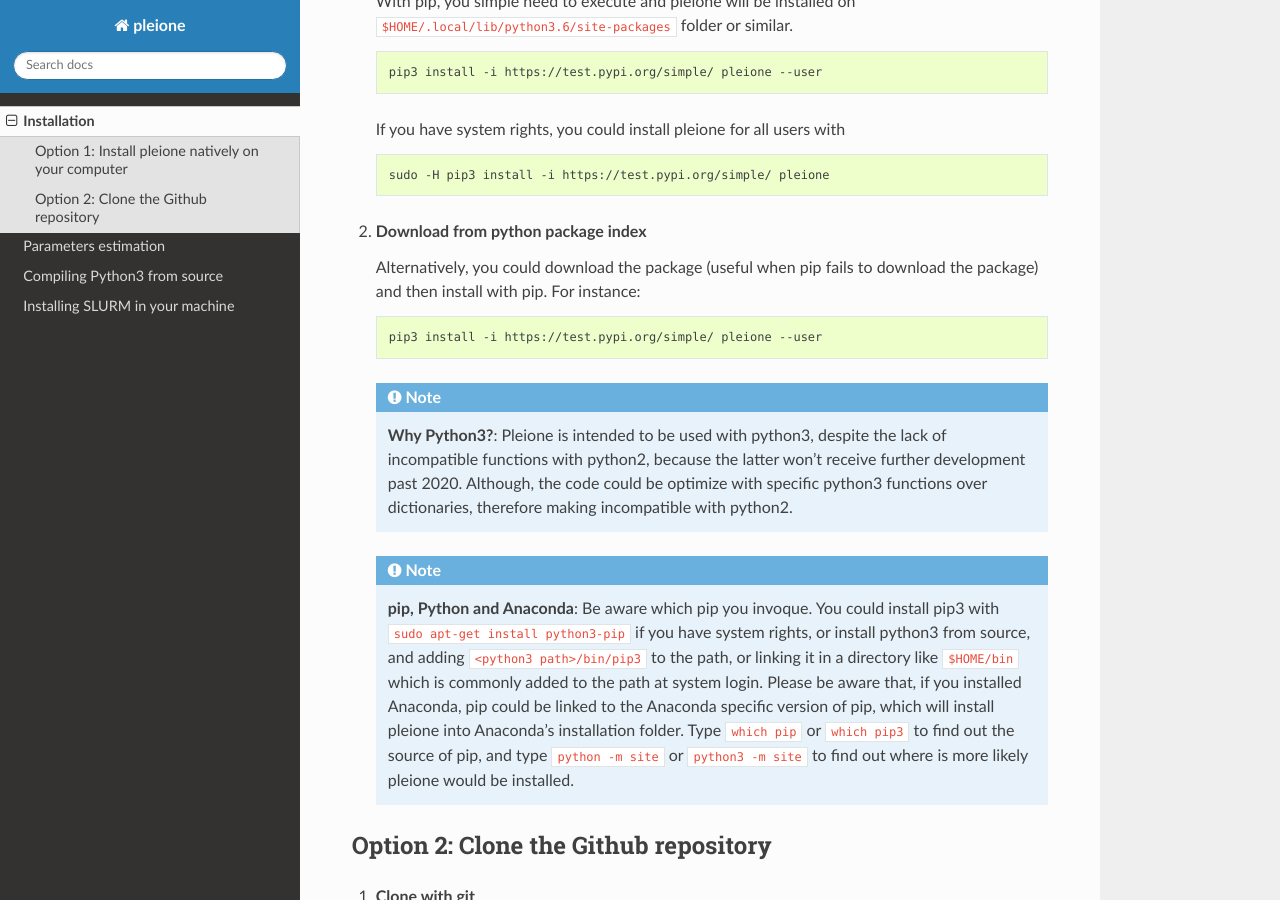
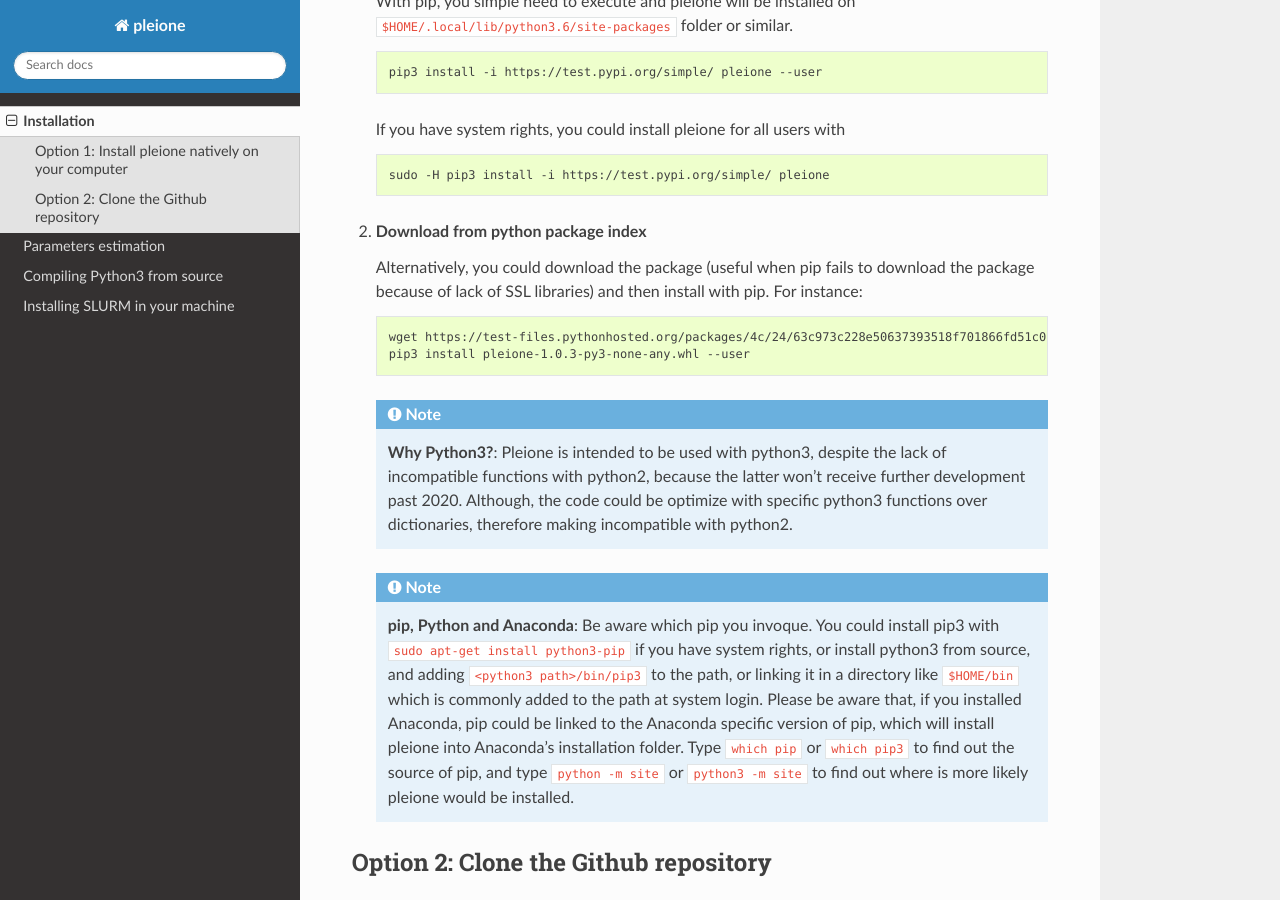
Before and after one commit to glucksfall/pleione, a Sphinx documentation site: the page built from docs/Installation.rst, in a window 1280 px wide and 900 px high, scrolled down 651 px. Built offline with Sphinx 7.4.7 and the Read the Docs theme 2.0.0, drawn with Linux system fonts in a browser that asks for light colours.

Commit message:
docs installation update

```diff
--- a/docs/Installation.rst
+++ b/docs/Installation.rst
@@ -21,7 +21,7 @@
 
 The recommended approach is to use system tools, or install them if
 necessary. To install python packages, you could use pip, or download
-the package from `python package index <https://pypi.org/project/pleione/>`_.
+the package from `python package index <https://test.pypi.org/project/pleione/>`_.
 
 1. **Install with system tools**
 
@@ -40,12 +40,13 @@
 
 2. **Download from python package index**
 
-   Alternatively, you could download the package (useful when pip fails to
-   download the package) and then install with pip. For instance:
+   Alternatively, you could download the package (useful when pip fails to download
+   the package because of lack of SSL libraries) and then install with pip. For instance:
 
    .. code-block:: bash
 
-	pip3 install -i https://test.pypi.org/simple/ pleione --user
+	wget https://test-files.pythonhosted.org/packages/4c/24/63c973c228e50637393518f701866fd51c035f76c1ae82b1d4f3f9e71aaa/pleione-1.0.3-py3-none-any.whl
+	pip3 install pleione-1.0.3-py3-none-any.whl --user
 
    .. note::
 	**Why Python3?**:
```
Also changed, not shown: 9 other files.
